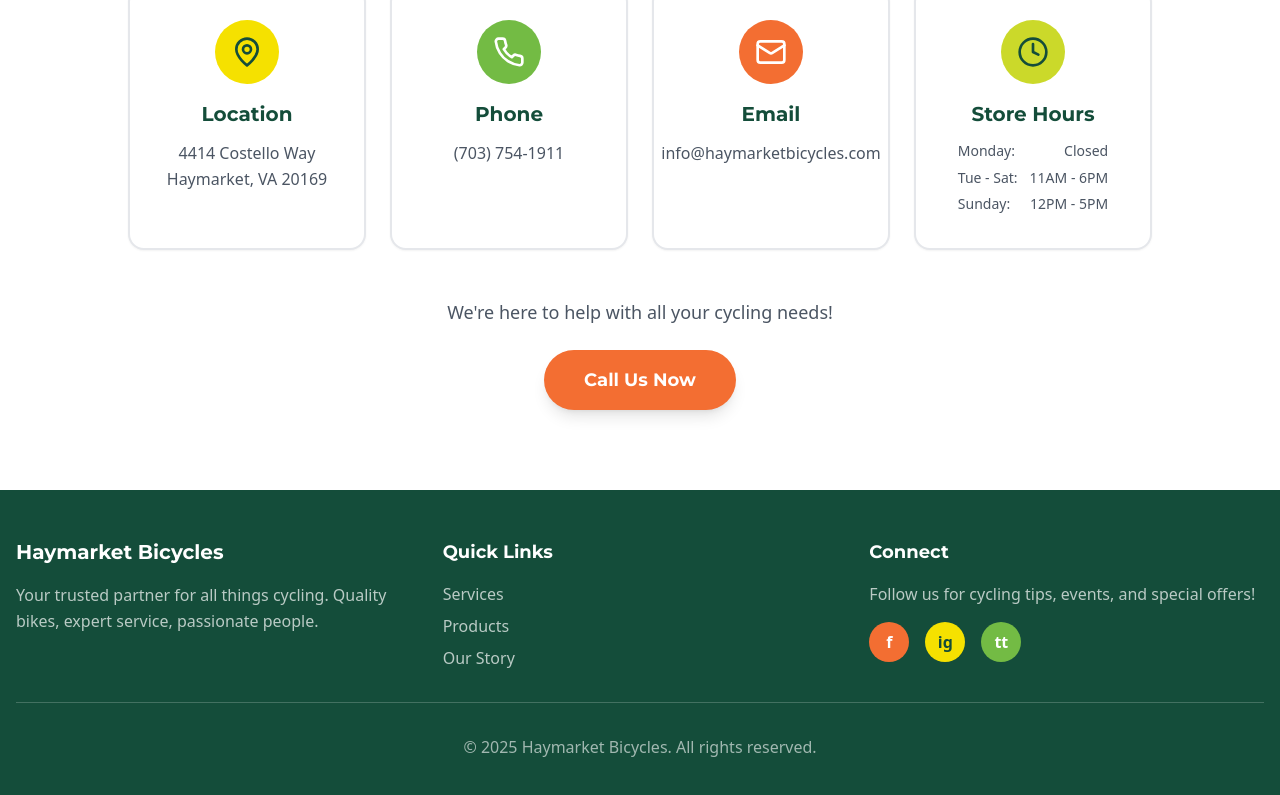
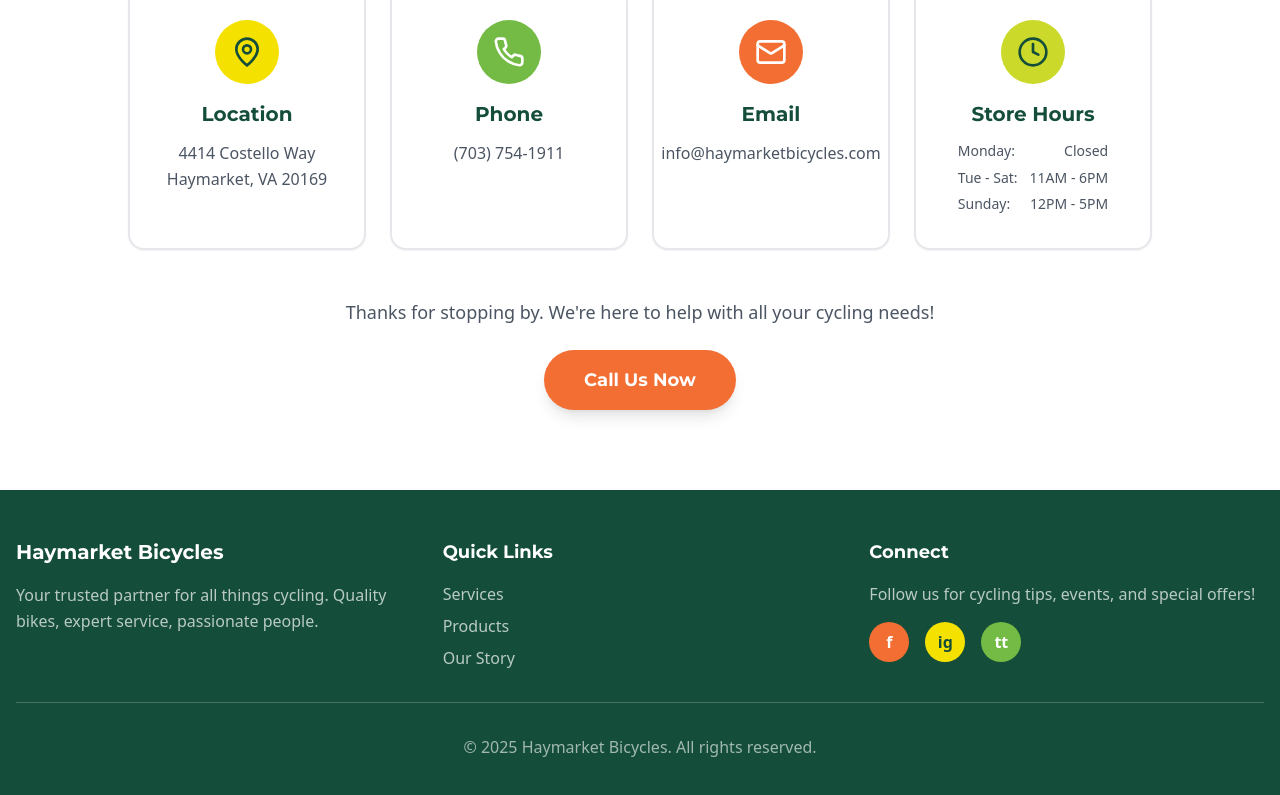
Before and after one commit to grifocx/haymarket-landing, a React (Vite) app: page / in a window 1280 px wide. Shown: the part 3378-4173 px from the top of the page. Built offline with nearby package versions, Linux system fonts and the light colour scheme.

Commit message:
Updated Home.tsx

```diff
--- a/src/pages/Home.tsx
+++ b/src/pages/Home.tsx
@@ -368,7 +368,7 @@ export function Home() {
 
           <div className="text-center mt-12">
             <p className="text-gray-600 text-lg mb-6">
-              We're here to help with all your cycling needs!
+              Thanks for stopping by. We're here to help with all your cycling needs!
             </p>
             <a
               href="tel:7037541911"
```
